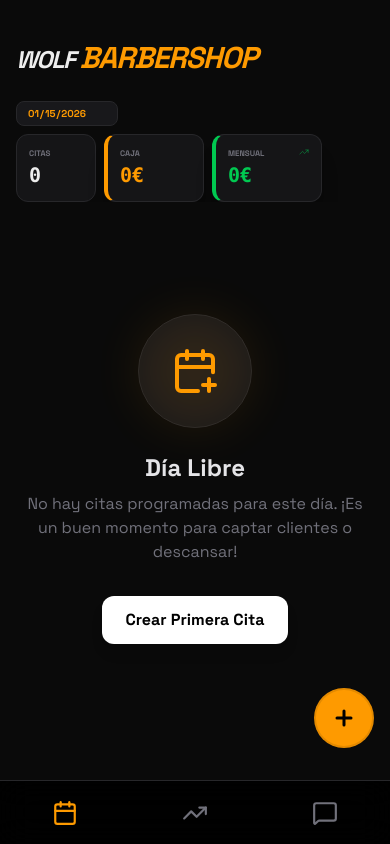
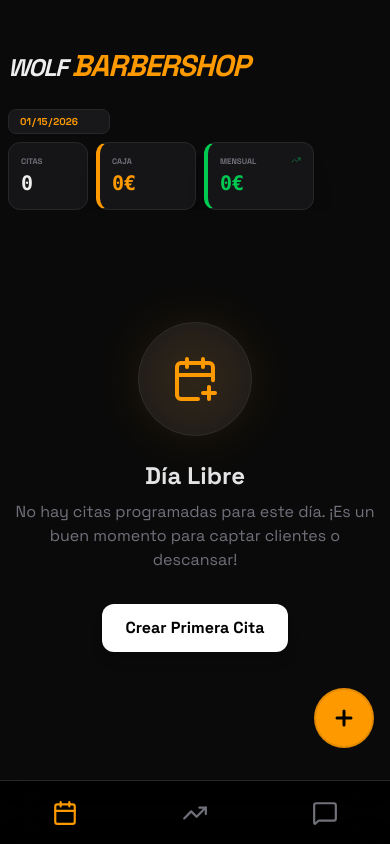
Before and after one commit to negluxagency-lgtm/prueba, a Next.js app: page / in a window 390 px wide. Built offline with nearby package versions, Linux system fonts and the light colour scheme; no server answers; the database is empty.

Commit message:
Márgenes superiores globales

```diff
--- a/app/layout.tsx
+++ b/app/layout.tsx
@@ -30,7 +30,7 @@ export default function RootLayout({
         <Sidebar />
 
         {/* CONTENIDO PRINCIPAL */}
-        <div className="flex-1 overflow-y-auto bg-[#0a0a0a] relative pb-20 md:pb-0">
+        <div className="flex-1 overflow-y-auto bg-[#0a0a0a] relative pt-10 md:pt-0 pb-20 md:pb-0">
           {children}
         </div>
 
--- a/app/page.tsx
+++ b/app/page.tsx
@@ -75,7 +75,7 @@ export default function BarberDashboard() {
 
   return (
     <>
-      <main className="flex-1 pt-10 px-4 pb-24 md:p-10 max-w-3xl md:max-w-6xl mx-auto w-full md:pb-10">
+      <main className="flex-1 p-2 md:p-10 max-w-3xl md:max-w-6xl mx-auto w-full pb-20 md:pb-10">
         <DashboardHeader
           selectedDate={selectedDate}
           setSelectedDate={setSelectedDate}
--- a/app/trends/page.tsx
+++ b/app/trends/page.tsx
@@ -9,7 +9,7 @@ export default function TrendsPage() {
   const { loading, chartData, metrics, range, setRange } = useTrends();
 
   return (
-    <main className="flex-1 p-3 md:p-10 max-w-4xl md:max-w-6xl mx-auto w-full pb-24 md:pb-10">
+    <main className="flex-1 p-2 md:p-10 max-w-4xl md:max-w-6xl mx-auto w-full pb-24 md:pb-10">
       <header className="mb-4 md:mb-12">
         <h1 className="text-3xl md:text-4xl font-black italic tracking-tighter uppercase mb-2">
           Analytics <span className="text-amber-500">Center</span>
--- a/components/trends/DetailedRevenueChart.tsx
+++ b/components/trends/DetailedRevenueChart.tsx
@@ -25,7 +25,7 @@ export function DetailedRevenueChart({ data, loading, range, setRange }: Detaile
     const totalRevenue = data.reduce((acc, curr) => acc + curr.total, 0);
 
     return (
-        <div className="h-[400px] md:h-[450px] w-full bg-zinc-900/50 border border-zinc-800 rounded-2xl md:rounded-[2rem] p-5 md:p-8 shadow-2xl backdrop-blur-sm flex flex-col">
+        <div className="h-[450px] md:h-[450px] w-full bg-zinc-900/50 border border-zinc-800 rounded-2xl md:rounded-[2rem] p-5 md:p-8 shadow-2xl backdrop-blur-sm flex flex-col">
             <div className="mb-6 md:mb-8 flex flex-col sm:flex-row justify-between items-start sm:items-end gap-4 shrink-0">
                 <div>
                     <h3 className="text-zinc-400 text-[10px] md:text-sm font-bold uppercase tracking-widest mb-1">Ingresos ({range === 'week' ? 'Semana' : range === 'month' ? 'Mes' : 'Año'})</h3>
@@ -42,7 +42,7 @@ export function DetailedRevenueChart({ data, loading, range, setRange }: Detaile
                 </select>
             </div>
 
-            <div className="h-[300px] md:h-full md:flex-1 w-full">
+            <div className="h-[280px] md:h-full md:flex-1 w-full">
                 <ResponsiveContainer width="100%" height="100%">
                     <AreaChart data={data} margin={{ top: 10, right: 10, left: 40, bottom: 0 }}>
                         <defs>
```
